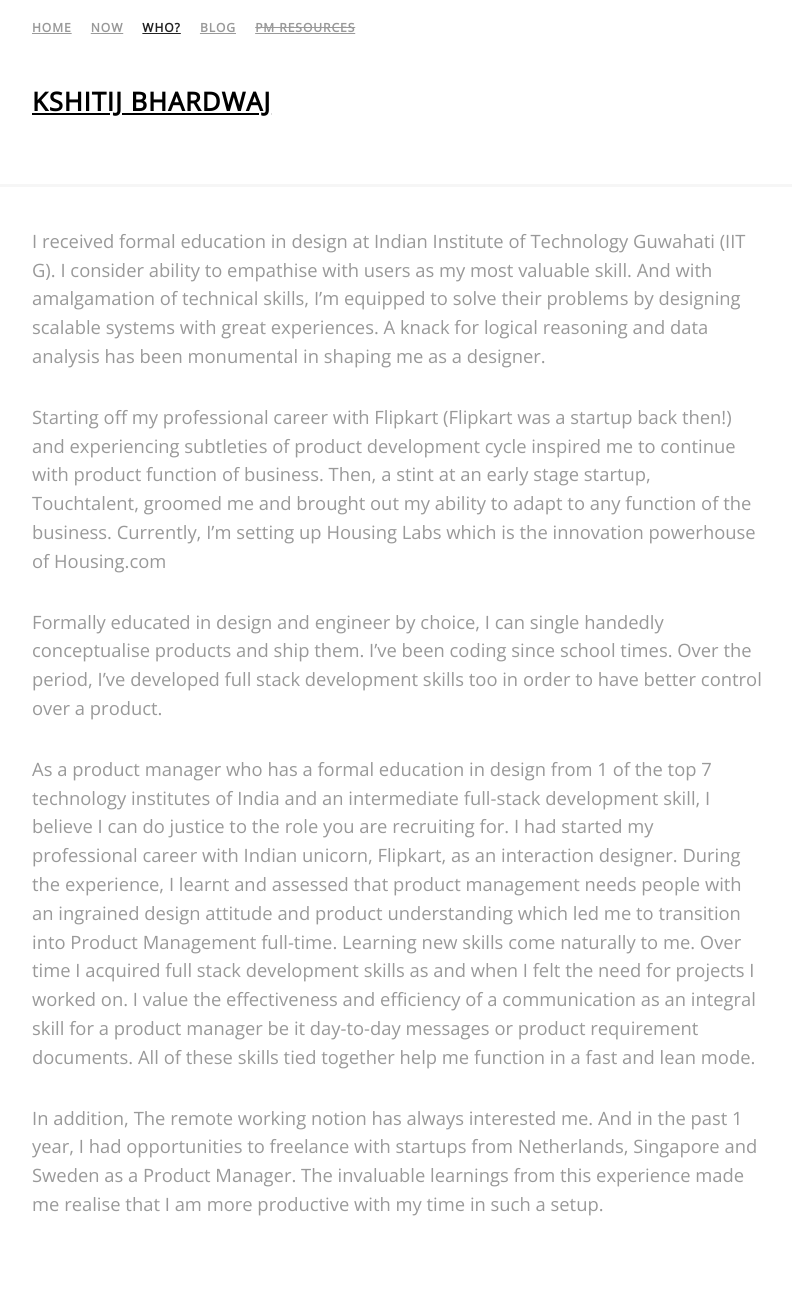
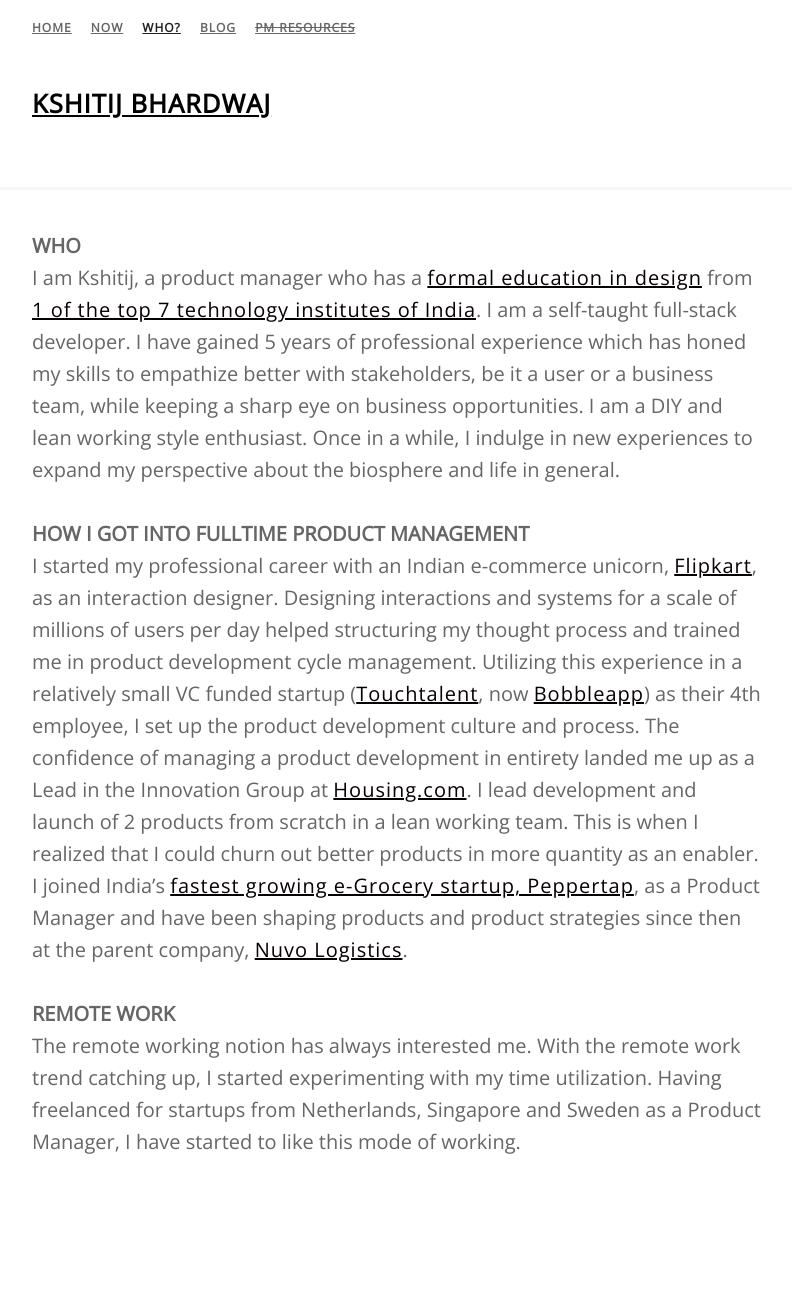
Before and after one commit to kshitijb/kshitijb.github.io, a Jekyll site: the page built from who.md, in a window 1280 px wide. Shown: the whole page, without its empty margins (243-1035 px from the left). Built offline with Jekyll 4.4.1, drawn with Linux system fonts in a browser that asks for light colours; after the commit the page ends 1230 px from its top, so only the background shows below that.

Commit message:
Updated who section

```diff
--- a/_data/cv_highlights.json
+++ b/_data/cv_highlights.json
@@ -1,6 +1,6 @@
 [
   "Graduate from [Indian Institute of Technology Guwahati / IIT Guwahati](http://www.iitg.ac.in/){:target='_blank_'}, 2012",
-  "Designer turned product manager",
   "Formal education in design",
+  "Vigilant in asking the right questions and unearthing meaning in data",
   "Intermediate fullstack development skills"
 ]
--- a/_sass/_base.sass
+++ b/_sass/_base.sass
@@ -45,7 +45,7 @@
 .content
   flex-grow: 1
   padding: 40px
-  font-size: 1.15rem
+  font-size: 1.25rem
 
 .page-header
   margin-bottom: 1rem
--- a/_sass/_variables.sass
+++ b/_sass/_variables.sass
@@ -1,4 +1,4 @@
 $line-width: 0.2rem
-$color-global: #999
+$color-global: #666
 $color-gunmetal: #050002
 $separator-margin: 4rem
--- a/assets/css/main.sass
+++ b/assets/css/main.sass
@@ -7,7 +7,7 @@
 
 body
   font-family: 'Open Sans', sans-serif
-  line-height: 1.8rem
+  line-height: 2rem
   font-size: 16px
   display: flex
   flex-direction: column
--- a/who.md
+++ b/who.md
@@ -4,14 +4,11 @@
 permalink: /who/
 header_order: 4
 ---
+**WHO**
+I am Kshitij, a product manager who has a [formal education in design](https://www.iitg.ernet.in/design/){:target='_blank_'} from [1 of the top 7 technology institutes of India](https://en.wikipedia.org/wiki/Indian_Institutes_of_Technology#History){:target='_blank_'}. I am a self-taught full-stack developer. I have gained {{ site.time | date: '%Y' | minus:2012 }} years of professional experience which has honed my skills to empathize better with stakeholders, be it a user or a business team, while keeping a sharp eye on business opportunities. I am a DIY and lean working style enthusiast. Once in a while, I indulge in new experiences to expand my perspective about the biosphere and life in general.
 
-I received formal education in design at Indian Institute of Technology Guwahati (IIT G). I consider ability to empathise with users as my most valuable skill. And with amalgamation of technical skills, I'm equipped to solve their problems by designing scalable systems with great experiences. A knack for logical reasoning and data analysis has been monumental in shaping me as a designer.
+**HOW I GOT INTO FULLTIME PRODUCT MANAGEMENT**
+I started my professional career with an Indian e-commerce unicorn, [Flipkart](https://flipkart.com){:target='_blank_'}, as an interaction designer. Designing interactions and systems for a scale of millions of users per day helped structuring my thought process and trained me in product development cycle management. Utilizing this experience in a relatively small VC funded startup ([Touchtalent](http://touchtalent.com){:target='_blank_'}, now [Bobbleapp](http://bobbleapp.me){:target='_blank_'}) as their 4th employee, I set up the product development culture and process. The confidence of managing a product development in entirety landed me up as a Lead in the Innovation Group at [Housing.com](https://housing.com){:target='_blank_'}. I lead development and launch of 2 products from scratch in a lean working team. This is when I realized that I could churn out better products in more quantity as an enabler. I joined India's [fastest growing e-Grocery startup, Peppertap](https://yourstory.com/2015/12/peppertap-series-b-funding-acquires-jiffstore/){:target='_blank_'}, as a Product Manager and have been shaping products and product strategies since then at the parent company, [Nuvo Logistics](http://nuvoex.com){:target='_blank_'}.
 
-Starting off my professional career with Flipkart (Flipkart was a startup back then!) and experiencing subtleties of product development cycle inspired me to continue with product function of business. Then, a stint at an early stage startup, Touchtalent, groomed me and brought out my ability to adapt to any function of the business. Currently, I'm setting up Housing Labs which is the innovation powerhouse of Housing.com
-
-Formally educated in design and engineer by choice, I can single handedly conceptualise products and ship them. I've been coding since school times. Over the period, I've developed full stack development skills too in order to have better control over a product.
-
-
-As a product manager who has a formal education in design from 1 of the top 7 technology institutes of India and an intermediate full-stack development skill, I believe I can do justice to the role you are recruiting for. I had started my professional career with Indian unicorn, Flipkart, as an interaction designer. During the experience, I learnt and assessed that product management needs people with an ingrained design attitude and product understanding which led me to transition into Product Management full-time. Learning new skills come naturally to me. Over time I acquired full stack development skills as and when I felt the need for projects I worked on. I value the effectiveness and efficiency of a communication as an integral skill for a product manager be it day-to-day messages or product requirement documents. All of these skills tied together help me function in a fast and lean mode.
-
-In addition, The remote working notion has always interested me. And in the past 1 year, I had opportunities to freelance with startups from Netherlands, Singapore and Sweden as a Product Manager. The invaluable learnings from this experience made me realise that I am more productive with my time in such a setup.
+**REMOTE WORK**
+The remote working notion has always interested me. With the remote work trend catching up, I started experimenting with my time utilization. Having freelanced for startups from Netherlands, Singapore and Sweden as a Product Manager, I have started to like this mode of working.
```
Also changed, not shown: 1 other file.
